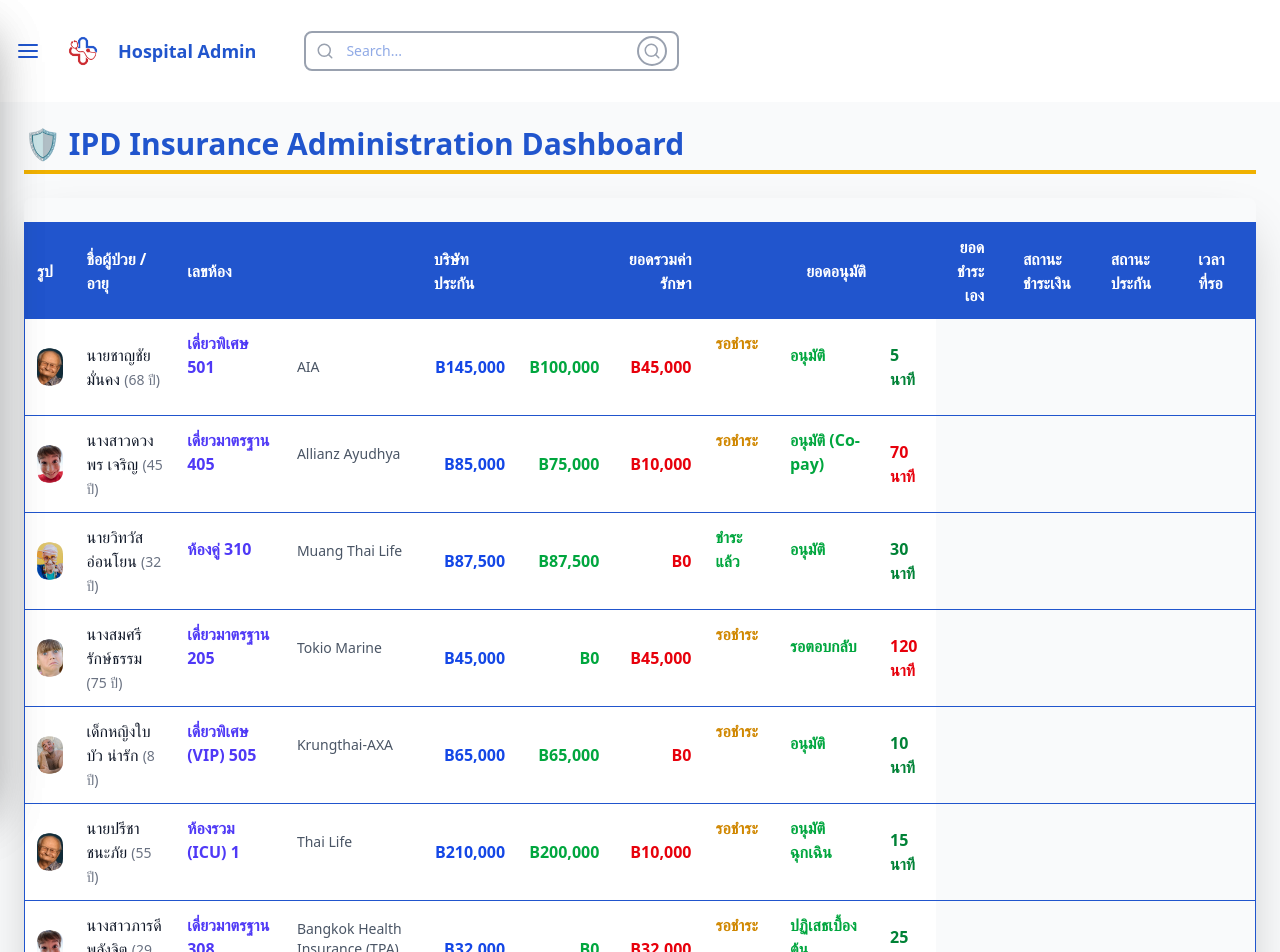
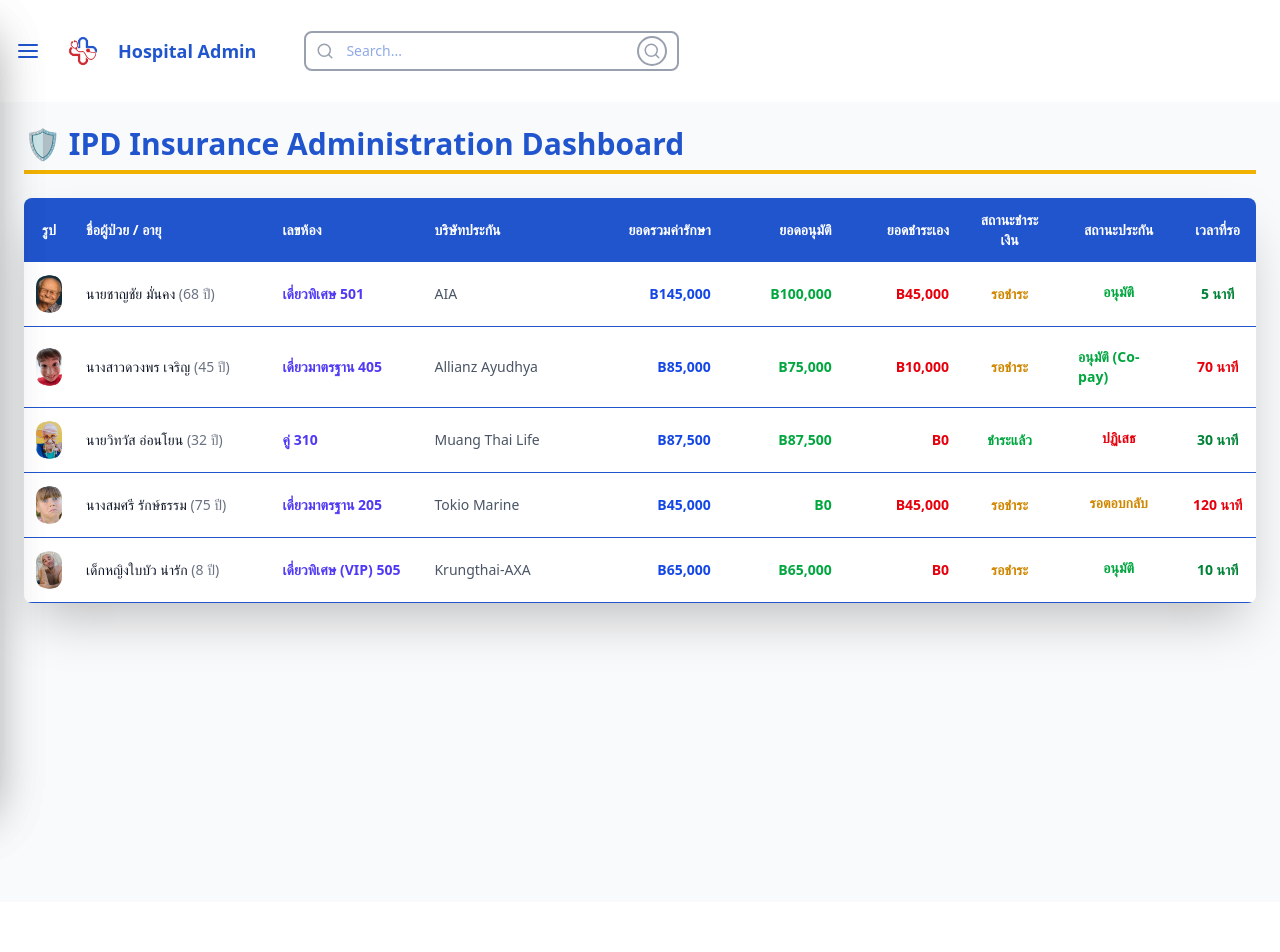
Before and after one commit to KonkamonF/IS-Hospital, a React (Vite) app: page /admin in a window 1280 px wide. Shown: the top 952 px of the page. After the commit the page ends 902 px from the top, so only its background shows below. Built offline with nearby package versions, Linux system fonts and the light colour scheme.

Commit message:
admin done

```diff
--- a/src/Admin/Body/BodyAdmin.jsx
+++ b/src/Admin/Body/BodyAdmin.jsx
@@ -1,19 +1,12 @@
 import React, { useState } from "react";
-// Import รูปภาพ
+
 import i3 from "../../assets/3.png";
 import i4 from "../../assets/4.png";
 import i5 from "../../assets/5.png";
 import i6 from "../../assets/6.png";
 import i7 from "../../assets/7.png";
 
-// **********************************************
-// MOCK DATA & UTILITY FUNCTIONS
-// **********************************************
-
-// Mock Data (ข้อมูลผู้ป่วย)
-// แก้ไขให้เรียกใช้ตัวแปร i3, i4, ... ที่ import เข้ามาโดยตรง
 const patientsData = [
-  // 1. นายชาญชัย มั่นคง - AIA
   {
     id: 1,
     name: "นายชาญชัย มั่นคง",
@@ -27,7 +20,7 @@ const patientsData = [
     insuranceProvider: "AIA",
     age: 68,
     i: i3,
-  }, // 2. นางสาวดวงพร เจริญ - Allianz Ayudhya
+  },
   {
     id: 2,
     name: "นางสาวดวงพร เจริญ",
@@ -41,21 +34,21 @@ const patientsData = [
     insuranceProvider: "Allianz Ayudhya",
     age: 45,
     i: i4,
-  }, // 3. นายวิทวัส อ่อนโยน - Muang Thai Life
+  },
   {
     id: 3,
     name: "นายวิทวัส อ่อนโยน",
     admitStatus: "Admit",
     paymentStatus: "ชำระแล้ว",
-    insuranceStatus: "อนุมัติ",
+    insuranceStatus: "ปฏิเสธ",
     sentTime: new Date(new Date().getTime() - 30 * 60000),
     cost: 87500,
     approvedCost: 87500,
-    roomNumber: "ห้องคู่ 310",
+    roomNumber: "คู่ 310",
     insuranceProvider: "Muang Thai Life",
     age: 32,
     i: i5,
-  }, // 4. นางสมศรี รักษ์ธรรม - Tokio Marine
+  },
   {
     id: 4,
     name: "นางสมศรี รักษ์ธรรม",
@@ -69,7 +62,7 @@ const patientsData = [
     insuranceProvider: "Tokio Marine",
     age: 75,
     i: i6,
-  }, // ผู้ป่วยเพิ่มเติม...
+  },
   {
     id: 5,
     name: "เด็กหญิงใบบัว น่ารัก",
@@ -84,79 +77,9 @@ const patientsData = [
     age: 8,
     i: i7,
   },
-  {
-    id: 6,
-    name: "นายปรีชา ชนะภัย",
-    admitStatus: "Admit",
-    paymentStatus: "รอชำระ",
-    insuranceStatus: "อนุมัติฉุกเฉิน",
-    sentTime: new Date(new Date().getTime() - 15 * 60000),
-    cost: 210000,
-    approvedCost: 200000,
-    roomNumber: "ห้องรวม (ICU) 1",
-    insuranceProvider: "Thai Life",
-    age: 55,
-    i: i3,
-  },
-  {
-    id: 7,
-    name: "นางสาวภารดี พลังจิต",
-    admitStatus: "Admit",
-    paymentStatus: "รอชำระ",
-    insuranceStatus: "ปฏิเสธเบื้องต้น",
-    sentTime: new Date(new Date().getTime() - 25 * 60000),
-    cost: 32000,
-    approvedCost: 0,
-    roomNumber: "เดี่ยวมาตรฐาน 308",
-    insuranceProvider: "Bangkok Health Insurance (TPA)",
-    age: 29,
-    i: i4,
-  },
-  {
-    id: 8,
-    name: "นายมานะ แข็งแกร่ง",
-    admitStatus: "Admit",
-    paymentStatus: "รอชำระ",
-    insuranceStatus: "อนุมัติด่วน",
-    sentTime: new Date(new Date().getTime() - 8 * 60000),
-    cost: 180000,
-    approvedCost: 180000,
-    roomNumber: "ห้องรวม (CCU) 3",
-    insuranceProvider: "Dhipaya Life Insurance (TPA)",
-    age: 40,
-    i: i5,
-  },
-  {
-    id: 9,
-    name: "นางนวลจันทร์ อิ่มเอม",
-    admitStatus: "Admit",
-    paymentStatus: "รอชำระ",
-    insuranceStatus: "อนุมัติ (วงเงินจำกัด)",
-    sentTime: new Date(new Date().getTime() - 40 * 60000),
-    cost: 95000,
-    approvedCost: 80000,
-    roomNumber: "เดี่ยวมาตรฐาน 401",
-    insuranceProvider: "AIA",
-    age: 60,
-    i: i6,
-  },
-  {
-    id: 10,
-    name: "นายสุรศักดิ์ ใจดี",
-    admitStatus: "Admit",
-    paymentStatus: "ชำระแล้ว",
-    insuranceStatus: "อนุมัติ",
-    sentTime: new Date(new Date().getTime() - 60 * 60000),
-    cost: 58000,
-    approvedCost: 58000,
-    roomNumber: "ห้องคู่ 305",
-    insuranceProvider: "Allianz Ayudhya",
-    age: 50,
-    i: i7,
-  },
 ];
 
-// ฟังก์ชันจัดรูปแบบตัวเลขให้เป็นสกุลเงินบาทสั้นๆ (B145,000)
+// ฟังก์ชันจัดรูปแบบตัวเลขให้เป็นสกุลเงินบาท (Bxxx,xxx)
 const formatCurrencyShort = (amount) => {
   return new Intl.NumberFormat("th-TH", {
     style: "currency",
@@ -165,34 +88,16 @@ const formatCurrencyShort = (amount) => {
     maximumFractionDigits: 0,
   })
     .format(amount)
-    .replace("฿", "B"); // เปลี่ยน ฿ เป็น B ตามรูป
+    .replace("฿", "B");
 };
 
-// ฟังก์ชันสำหรับดึงรายละเอียดทางการแพทย์
-const getPatientDetails = (id) => {
-  const details = {
-    1: {
-      diagnosis: "Pneumonia (ปอดอักเสบ)",
-      vitals: "Temp: 38.8°C",
-      treatment: "IV Antibiotic",
-    },
-    2: {
-      diagnosis: "Arrhythmia (AF with RVR)",
-      vitals: "HR: 135 bpm",
-      treatment: "Rate control",
-    },
-    3: {
-      diagnosis: "Upper GI Bleeding",
-      vitals: "Hb: 9.5",
-      treatment: "IV PPI, EGD",
-    },
-    4: {
-      diagnosis: "Pneumonia (ผู้สูงอายุ)",
-      vitals: "Temp: 37.8°C",
-      treatment: "IV Antibiotics",
-    },
-  };
-  return details[id] || { diagnosis: "N/A", vitals: "N/A", treatment: "N/A" };
+// ฟังก์ชันคำนวณเวลาที่รอ
+const getWaitingTime = (sentTime) => {
+  if (!sentTime) return "-";
+  const diffMs = new Date() - new Date(sentTime);
+  const diffMin = Math.floor(diffMs / 60000);
+  if (diffMin < 1) return "น้อยกว่า 1 นาที";
+  return `${diffMin} นาที`;
 };
 
 // **********************************************
@@ -201,97 +106,68 @@ const getPatientDetails = (id) => {
 const PatientDetailCard = ({ patient, onClose }) => {
   if (!patient) return null;
 
-  const details = getPatientDetails(patient.id);
   const selfPayCost = patient.cost - patient.approvedCost;
 
   return (
     <div className="mt-6 p-6 bg-white border border-[#2155CD] rounded-lg shadow-2xl">
-           {" "}
       <div className="flex justify-between items-start border-b-2 border-indigo-200 pb-3 mb-4">
-               {" "}
         <h3 className="text-xl font-bold text-[#2155CD]">
-                    🧑‍⚕️ รายละเอียดทางการแพทย์และค่าใช้จ่าย: {patient.name}       {" "}
+          🧑‍⚕️ รายละเอียดผู้ป่วย: {patient.name}
         </h3>
-               {" "}
         <button
           onClick={onClose}
           className="text-gray-500 hover:text-red-600 transition duration-150 text-2xl font-light"
           title="ปิดรายละเอียด"
         >
-                    &times;        {" "}
+          &times;
         </button>
-             {" "}
       </div>
-           {" "}
+
       <div className="grid grid-cols-1 md:grid-cols-2 gap-6">
-                {/* Medical Details */}       {" "}
+        {/* Medical Info */}
         <div className="space-y-3 p-4 bg-blue-50 rounded-lg border border-blue-200">
-                   {" "}
           <p className="font-bold text-blue-800 text-lg border-b border-blue-200 pb-1">
-                        การวินิจฉัยและการรักษา          {" "}
+            ข้อมูลทั่วไป
           </p>
-                   {" "}
           <p>
-            <span className="font-semibold text-gray-700">Diagnosis:</span>{" "}
-            <span className="text-red-600 font-bold">{details.diagnosis}</span>
+            <span className="font-semibold text-gray-700">ห้องพัก:</span>{" "}
+            {patient.roomNumber}
           </p>
-                   {" "}
           <p>
-            <span className="font-semibold text-gray-700">Treatment:</span>{" "}
-            {details.treatment}
+            <span className="font-semibold text-gray-700">บริษัทประกัน:</span>{" "}
+            {patient.insuranceProvider}
           </p>
-                 {" "}
         </div>
-                {/* Financial Details (ตรงตามภาพ) */}       {" "}
+
+        {/* Financial Info */}
         <div className="space-y-3 p-4 bg-gray-100 rounded-lg border border-gray-300">
-                   {" "}
           <p className="font-bold text-gray-800 text-lg border-b border-gray-300 pb-1">
-                        สรุปค่าใช้จ่ายประกัน          {" "}
+            สรุปค่าใช้จ่าย
           </p>
-                   {" "}
           <div className="flex justify-between font-bold text-lg text-blue-700">
-                        <span>ยอดรวมค่ารักษา:</span>             {" "}
-            {/* แก้ไขให้แสดงผลลัพธ์เป็น Bxxxx,xxx ตามรูป */}           {" "}
-            <span>{formatCurrencyShort(patient.cost)}</span>         {" "}
+            <span>ยอดรวมค่ารักษา:</span>
+            <span>{formatCurrencyShort(patient.cost)}</span>
           </div>
-                   {" "}
           <div className="flex justify-between text-base border-t border-dashed pt-2">
-                       {" "}
             <span className="font-semibold text-green-600">
               ยอดอนุมัติโดยประกัน:
             </span>
             <span>{formatCurrencyShort(patient.approvedCost)}</span>
-                     {" "}
           </div>
-                             {" "}
           <div className="flex justify-between font-extrabold text-xl text-red-700 pt-1">
-                        <span>ยอดชำระเอง (Co-pay):</span>           {" "}
-            <span>{formatCurrencyShort(selfPayCost)}</span>         {" "}
+            <span>ยอดชำระเอง (Co-pay):</span>
+            <span>{formatCurrencyShort(selfPayCost)}</span>
           </div>
-                 {" "}
         </div>
-             {" "}
       </div>
-         {" "}
     </div>
   );
 };
 
-// **********************************************
-// Main Component: BodyAdmin
-// **********************************************
 export default function BodyAdmin() {
   const [patients] = useState(patientsData);
   const [expandedRowId, setExpandedRowId] = useState(null);
-  const [selectedPatientId, setSelectedPatientId] = useState(null); // Function to calculate waiting time
-
-  const getWaitingTime = (sentTime) => {
-    if (!sentTime) return "-";
-    const diffMs = new Date() - new Date(sentTime);
-    const diffMin = Math.floor(diffMs / 60000);
-    if (diffMin < 1) return "น้อยกว่า 1 นาที";
-    return `${diffMin} นาที`;
-  };
+  const [selectedPatientId, setSelectedPatientId] = useState(null);
 
   const ipdPatients = patients.filter((p) => p.admitStatus === "Admit");
   const selectedPatient =
@@ -299,34 +175,28 @@ export default function BodyAdmin() {
 
   return (
     <div className="p-4 md:p-6 bg-gray-50 min-h-screen">
-           {" "}
       <h2 className="text-2xl md:text-3xl font-extrabold text-[#2155CD] mb-4 md:mb-6 border-b-4 border-yellow-500 pb-2">
-                🛡️ IPD Insurance Administration Dashboard      {" "}
+        🛡️ IPD Insurance Administration Dashboard
       </h2>
-           {" "}
+
+      {/* Table: Desktop View */}
       <div className="rounded-lg shadow-2xl overflow-x-auto">
-                {/* ตารางหลัก: Desktop View (UI ตรงตามภาพ) */}       {" "}
-        <table className="w-full min-w-[1200px] border-collapse border hidden md:table">
-                   {" "}
-          <thead className="bg-[#2155CD] text-white sticky top-0">
-                       {" "}
+        <table className="w-full min-w-[1200px] border-collapse hidden md:table">
+          <thead className="bg-[#2155CD] text-white sticky top-0 text-sm">
             <tr>
-                            <th className="p-3 text-left w-[50px]">รูป</th>
-                      <th className="p-3 text-left">ชื่อผู้ป่วย / อายุ</th>
-                      <th className="p-3 text-left">เลขห้อง</th>             {" "}
-              <th className="p-3 text-left">บริษัทประกัน</th>             {" "}
-              <th className="p-3 text-right">ยอดรวมค่ารักษา</th>             {" "}
-              <th className="p-3 text-right">ยอดอนุมัติ</th>             {" "}
-              <th className="p-3 text-right">ยอดชำระเอง</th>             {" "}
-              <th className="p-3 text-left">สถานะชำระเงิน</th>             {" "}
-              <th className="p-3 text-left">สถานะประกัน</th>             {" "}
-              <th className="p-3 text-left">เวลาที่รอ</th>           {" "}
+              <th className="p-3 text-center w-[60px]">รูป</th>
+              <th className="p-3 text-left w-[220px]">ชื่อผู้ป่วย / อายุ</th>
+              <th className="p-3 text-left w-[160px]">เลขห้อง</th>
+              <th className="p-3 text-left w-[220px]">บริษัทประกัน</th>
+              <th className="p-3 text-right w-[150px]">ยอดรวมค่ารักษา</th>
+              <th className="p-3 text-right w-[150px]">ยอดอนุมัติ</th>
+              <th className="p-3 text-right w-[150px]">ยอดชำระเอง</th>
+              <th className="p-3 text-center w-[120px]">สถานะชำระเงิน</th>
+              <th className="p-3 text-center w-[160px]">สถานะประกัน</th>
+              <th className="p-3 text-center w-[100px]">เวลาที่รอ</th>
             </tr>
-                     {" "}
           </thead>
-                   {" "}
-          <tbody>
-                       {" "}
+          <tbody className="text-sm">
             {ipdPatients.map((p) => {
               const waitingTime = p.sentTime
                 ? new Date() - new Date(p.sentTime)
@@ -344,90 +214,78 @@ export default function BodyAdmin() {
                   }`}
                   onClick={() => setSelectedPatientId(p.id)}
                 >
-                                   {" "}
-                  <td className="p-3">
-                                       {" "}
+                  <td className="p-3 text-center">
                     <img
                       src={p.i}
                       alt=""
-                      className="w-[40px] h-[40px] rounded-full object-cover"
+                      className="w-[40px] h-[40px] rounded-full object-cover mx-auto"
                     />
-                                     {" "}
                   </td>
-                                   {" "}
-                  <td className="p-3 font-medium text-gray-900">
+                  <td className="p-3 font-medium text-gray-900 whitespace-nowrap">
                     {p.name}{" "}
                     <span className="text-sm text-gray-500">({p.age} ปี)</span>
-                                   {" "}
                   </td>
-                                   {" "}
-                  <td className="p-3 font-bold text-indigo-600">
-                                        {p.roomNumber}                 {" "}
+                  <td className="p-3 font-bold text-indigo-600 whitespace-nowrap">
+                    {p.roomNumber}
                   </td>
-                                   {" "}
-                  <td className="p-3 text-sm text-gray-600">
-                                        {p.insuranceProvider}                 {" "}
+                  <td className="p-3 text-gray-600 whitespace-nowrap">
+                    {p.insuranceProvider}
                   </td>
-                                   {" "}
                   <td className="p-3 text-right font-bold text-blue-700">
                     {formatCurrencyShort(p.cost)}
-                         {" "}
                   </td>
-                                   {" "}
                   <td className="p-3 text-right font-bold text-green-600">
                     {formatCurrencyShort(p.approvedCost)}
-                                 {" "}
                   </td>
-                                   {" "}
                   <td className="p-3 text-right font-bold text-red-600">
                     {formatCurrencyShort(selfPayCost)}
-                               {" "}
                   </td>
-                                   {" "}
                   <td
-                    className={`p-3 font-semibold ${
+                    className={`p-3 text-center font-semibold whitespace-nowrap ${
                       p.paymentStatus === "ชำระแล้ว"
                         ? "text-green-600"
                         : "text-yellow-600"
                     }`}
                   >
-                                        {p.paymentStatus}                 {" "}
+                    {p.paymentStatus}
                   </td>
-                                   {" "}
-                  <td className="p-3 font-semibold text-green-600">
-                                        {p.insuranceStatus}                 {" "}
-                  </td>
-                                   {" "}
+                  {(() => {
+                    let badgeClass = "text-yellow-600 flex justify-center p-5"; // ค่าเริ่มต้น = เหลือง
+                    if (p.insuranceStatus.includes("อนุมัติ")) {
+                      badgeClass = "text-green-600 flex justify-center p-5";
+                    } else if (p.insuranceStatus.includes("ปฏิเสธ")) {
+                      badgeClass = "text-red-600 flex justify-center p-5 ";
+                    }
+                    return (
+                      <span className={`font-semibold p-5 ${badgeClass}`}>
+                        {p.insuranceStatus}
+                      </span>
+                    );
+                  })()}
                   <td
-                    className={`p-3 font-bold ${
+                    className={`p-3 text-center font-bold ${
                       isOver1h ? "text-red-600" : "text-green-700"
                     }`}
                   >
                     {getWaitingTime(p.sentTime)}
-                         {" "}
                   </td>
-                                 {" "}
                 </tr>
               );
             })}
-                     {" "}
           </tbody>
-                 {" "}
         </table>
-             {" "}
       </div>
-            {/* ส่วนแสดงรายละเอียดผู้ป่วยที่ถูกเลือก (Desktop Only) */}     {" "}
+
+      {/* Patient Detail: Desktop */}
       <div className="hidden md:block">
-               {" "}
         <PatientDetailCard
           patient={selectedPatient}
           onClose={() => setSelectedPatientId(null)}
         />
-             {" "}
       </div>
-                    {/* Card/Expandable Row Layout: Mobile View */}     {" "}
-      <div className="md:hidden space-y-3">
-               {" "}
+
+      {/* Card Layout: Mobile */}
+      <div className="md:hidden space-y-3 mt-4">
         {ipdPatients.map((p) => {
           const isExpanded = expandedRowId === p.id;
           const selfPayCost = p.cost - p.approvedCost;
@@ -437,87 +295,70 @@ export default function BodyAdmin() {
               className="bg-white rounded-lg shadow-md border-l-4 border-[#2155CD] p-3"
               onClick={() => setExpandedRowId(isExpanded ? null : p.id)}
             >
-                             {" "}
               <div className="flex items-center justify-between">
-                                   {" "}
                 <div className="flex items-center space-x-3">
-                                         {" "}
                   <img
                     src={p.i}
                     alt=""
                     className="w-10 h-10 rounded-full object-cover"
                   />
-                                         {" "}
                   <div>
-                                               {" "}
                     <p className="font-bold">{p.name}</p>
-                       {" "}
                     <p className="text-sm text-gray-500">
                       ห้อง {p.roomNumber} ({p.age} ปี)
                     </p>
-                                           {" "}
                   </div>
-                                     {" "}
                 </div>
-                                   {" "}
                 <div className="flex flex-col items-end">
-                                         {" "}
-                  <span className="font-semibold text-xs px-2 py-1 rounded-full bg-green-100 text-green-800">
+                  {/* <span className="font-semibold text-xs px-2 py-1 rounded-full bg-green-100 text-green-800">
                     {p.insuranceStatus}
-                             {" "}
+                  </span> */}
+                  {(() => {
+                    let badgeClass = "bg-yellow-100 text-yellow-800"; // ค่าเริ่มต้น = เหลือง
+                    if (p.insuranceStatus.includes("อนุมัติ")) {
+                      badgeClass = "bg-green-100 text-green-800";
+                    } else if (p.insuranceStatus.includes("ปฏิเสธ")) {
+                      badgeClass = "bg-red-100 text-red-800";
+                    }
+                    return (
+                      <span
+                        className={`font-semibold text-xs px-2 py-1 rounded-full ${badgeClass}`}
+                      >
+                        {p.insuranceStatus}
                       </span>
-                                         {" "}
+                    );
+                  })()}
                   <span className="text-xs text-gray-400">
                     รอ: {getWaitingTime(p.sentTime)}
-                                           {" "}
                   </span>
-                                     {" "}
                 </div>
-                               {" "}
               </div>
-                             {" "}
               {isExpanded && (
                 <div className="mt-3 pt-3 border-t space-y-2">
-                                         {" "}
                   <div className="flex justify-between font-bold text-sm">
-                                               {" "}
                     <span className="text-blue-700">ยอดรวม:</span>
-                                 {" "}
                     <span className="text-blue-700">
                       {formatCurrencyShort(p.cost)}
                     </span>
-                                           {" "}
                   </div>
-                                         {" "}
                   <div className="flex justify-between text-sm">
-                                               {" "}
                     <span className="text-green-600">อนุมัติ:</span>
-                                   {" "}
                     <span className="text-green-600">
                       {formatCurrencyShort(p.approvedCost)}
                     </span>
-                                           {" "}
                   </div>
-                                         {" "}
                   <div className="flex justify-between text-sm font-extrabold">
-                                               {" "}
                     <span className="text-red-600">ชำระเอง:</span>
-                                 {" "}
                     <span className="text-red-600">
                       {formatCurrencyShort(selfPayCost)}
                     </span>
-                                           {" "}
                   </div>
-                                     {" "}
                 </div>
               )}
-                         {" "}
             </div>
           );
         })}
-             {" "}
       </div>
-         {" "}
     </div>
   );
 }
```
Lines whose indentation alone changed are shown as unchanged.
